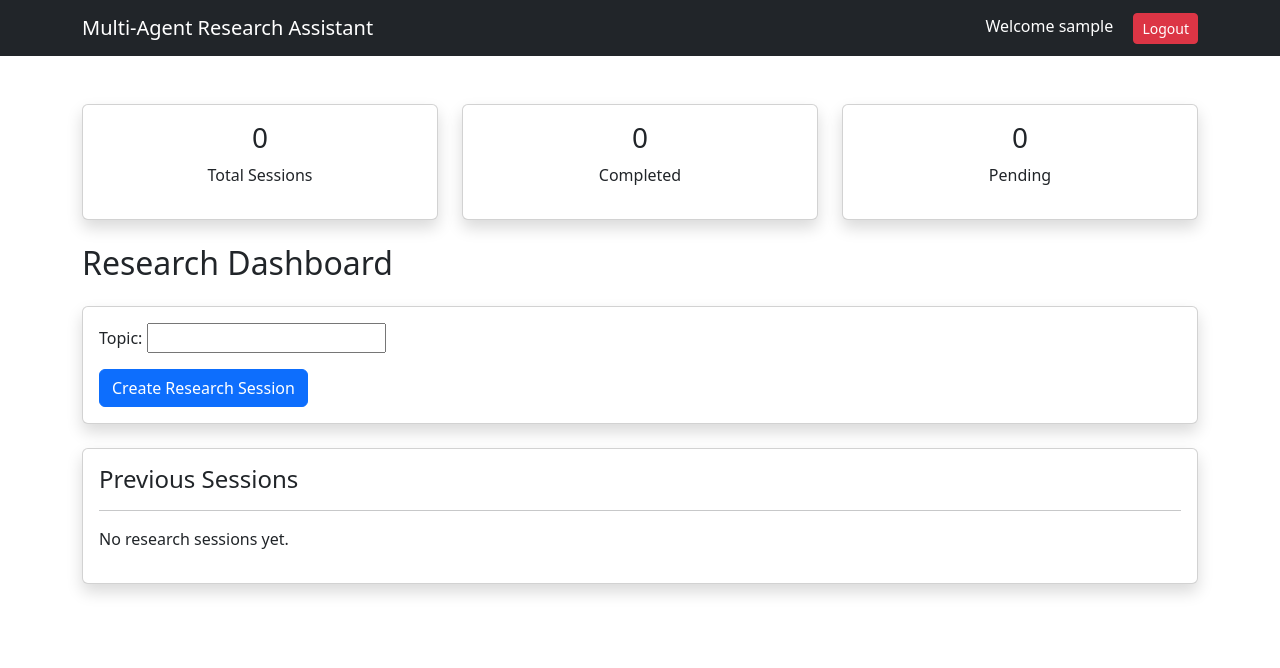
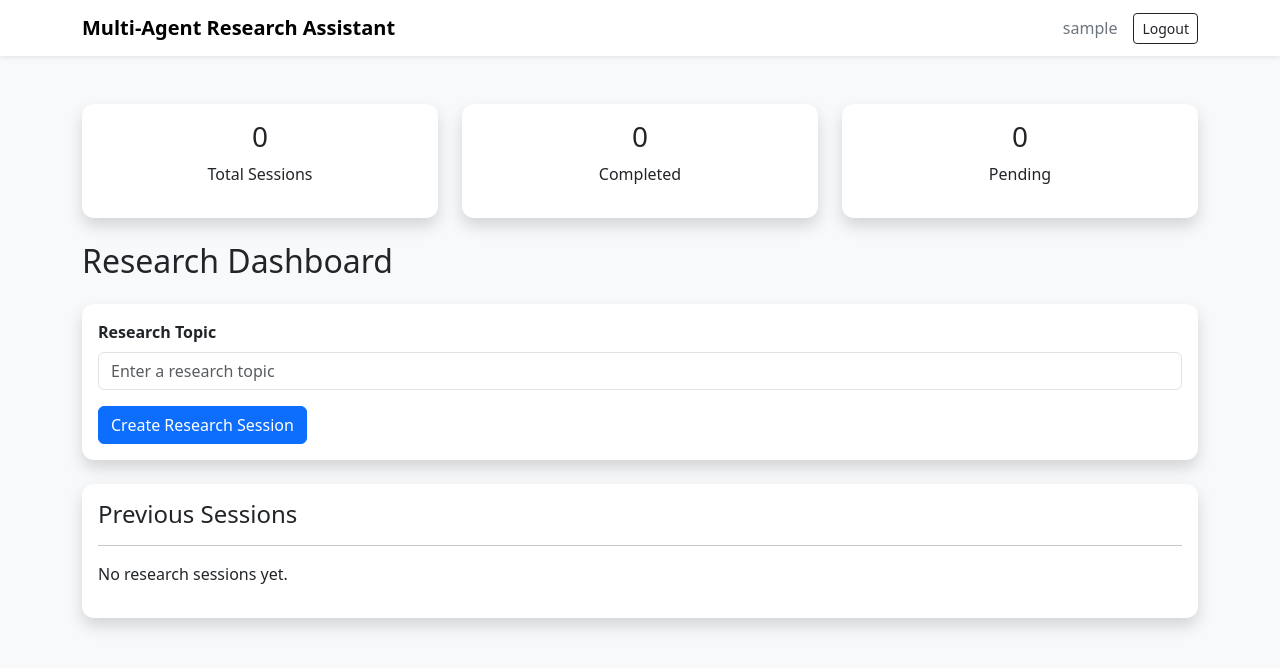
Before and after one commit to AbinSanilkumar/multi-agent-research-assistant, a Django app: page / in a window 1280 px wide. Shown: the top 668 px of the page. Run offline with Django 5.2, Linux system fonts and the light colour scheme; the visitor is signed in with stand-in values (Sample User, id 1); data that the repository does not hold is empty.

Commit message:
Improve dashboard and session detail UI

```diff
--- a/research/forms.py
+++ b/research/forms.py
@@ -1,6 +1,14 @@
 from django import forms
 
+
 class ResearchForm(forms.Form):
+
     topic = forms.CharField(
-        max_length=500
+        max_length=500,
+        widget=forms.TextInput(
+            attrs={
+                'class': 'form-control',
+                'placeholder': 'Enter a research topic'
+            }
+        )
     )
--- a/research/templates/research/dashboard.html
+++ b/research/templates/research/dashboard.html
@@ -9,63 +9,30 @@ Dashboard
 <div class="row mb-4">
 
     <div class="col-md-4">
-
         <div class="card text-center shadow">
-
             <div class="card-body">
-
-                <h3>
-                    {{ total_sessions }}
-                </h3>
-
-                <p>
-                    Total Sessions
-                </p>
-
+                <h3>{{ total_sessions }}</h3>
+                <p>Total Sessions</p>
             </div>
-
         </div>
-
     </div>
 
     <div class="col-md-4">
-
         <div class="card text-center shadow">
-
             <div class="card-body">
-
-                <h3>
-                    {{ completed_sessions }}
-                </h3>
-
-                <p>
-                    Completed
-                </p>
-
+                <h3>{{ completed_sessions }}</h3>
+                <p>Completed</p>
             </div>
-
         </div>
-
     </div>
 
     <div class="col-md-4">
-
         <div class="card text-center shadow">
-
             <div class="card-body">
-
-                <h3>
-                    {{ pending_sessions }}
-                </h3>
-
-                <p>
-                    Pending
-                </p>
-
+                <h3>{{ pending_sessions }}</h3>
+                <p>Pending</p>
             </div>
-
         </div>
-
     </div>
 
 </div>
@@ -78,15 +45,18 @@ Dashboard
     <div class="card-body">
 
         <form method="POST">
-
             {% csrf_token %}
 
-            {{ form.as_p }}
+            <div class="mb-3">
+                <label class="form-label fw-semibold">
+                    Research Topic
+                </label>
+                {{ form.topic }}
+            </div>
 
             <button class="btn btn-primary">
                 Create Research Session
             </button>
-
         </form>
 
     </div>
@@ -95,66 +65,43 @@ Dashboard
 <div class="card shadow">
     <div class="card-body">
 
-        <h4>
-            Previous Sessions
-        </h4>
-
+        <h4>Previous Sessions</h4>
         <hr>
 
         {% for session in sessions %}
-
-        <div class="card shadow mb-3">
-
+        <div class="card shadow-sm mb-3">
             <div class="card-body">
 
-                <h5>
-                    {{ session.topic }}
-                </h5>
+                <div class="d-flex justify-content-between align-items-center">
+                    <h5 class="mb-0">{{ session.topic }}</h5>
 
-                <small class="text-muted">
-                    {{ session.created_at }}
-                </small>
+                    {% if session.status == "completed" %}
+                        <span class="badge bg-success">Completed</span>
+                    {% else %}
+                        <span class="badge bg-warning text-dark">Pending</span>
+                    {% endif %}
+                </div>
 
-                {% if session.status == "completed" %}
+                <hr>
 
-                <span class="badge bg-success">
-                    Completed
-                </span>
-
-                {% else %}
-
-                <span class="badge bg-warning text-dark">
-                    Pending
-                </span>
-
-                {% endif %}
-
-                <br><br>
+                <p class="text-muted mb-3">
+                    Created on {{ session.created_at }}
+                </p>
 
                 <a href="{% url 'session_detail' session.id %}"
                    class="btn btn-primary btn-sm">
-
                     View Details
-
                 </a>
 
                 <a href="{% url 'delete_session' session.id %}"
-                   class="btn btn-danger btn-sm">
-
+                   class="btn btn-outline-danger btn-sm">
                     Delete
-
                 </a>
 
             </div>
-
         </div>
-
         {% empty %}
-
-            <p>
-                No research sessions yet.
-            </p>
-
+            <p>No research sessions yet.</p>
         {% endfor %}
 
     </div>
--- /dev/null
+++ b/static/css/style.css
@@ -0,0 +1,37 @@
+body {
+    background-color: #f8f9fa;
+}
+
+.navbar-brand {
+    font-weight: 700;
+}
+
+.card {
+    border: none;
+    border-radius: 12px;
+    transition: 0.3s ease;   /* ✅ smooth hover transition */
+}
+
+.card:hover {
+    transform: translateY(-3px);
+    box-shadow: 0 8px 20px rgba(0,0,0,0.1);  /* ✅ hover effect */
+}
+
+.shadow-soft {
+    box-shadow: 0 2px 10px rgba(0,0,0,0.08);
+}
+
+pre {
+    white-space: pre-wrap;
+    word-wrap: break-word;
+}
+
+/* ✅ New styles */
+.card-header {
+    background: #ffffff;
+    font-weight: 600;
+}
+
+.badge {
+    font-size: 0.85rem;
+}
--- a/templates/base.html
+++ b/templates/base.html
@@ -7,38 +7,43 @@
 
     <link href="https://cdn.jsdelivr.net/npm/bootstrap@5.3.7/dist/css/bootstrap.min.css"
           rel="stylesheet">
+
+    {% load static %}
+
+    <link rel="stylesheet"
+          href="{% static 'css/style.css' %}">
 </head>
 <body>
 
-<nav class="navbar navbar-expand-lg navbar-dark bg-dark">
+<nav class="navbar navbar-expand-lg navbar-light bg-white shadow-sm">
     <div class="container">
 
-        <a class="navbar-brand" href="/">
+        <a class="navbar-brand fw-bold" href="/">
             Multi-Agent Research Assistant
         </a>
 
-        <div class="ms-auto">
+        <div class="ms-auto d-flex align-items-center">
 
             {% if user.is_authenticated %}
 
-                <span class="text-white me-3">
-                    Welcome {{ user.username }}
+                <span class="text-secondary me-3">
+                    {{ user.username }}
                 </span>
 
                 <a href="{% url 'logout' %}"
-                   class="btn btn-danger btn-sm">
+                   class="btn btn-outline-dark btn-sm">
                     Logout
                 </a>
 
             {% else %}
 
                 <a href="{% url 'login' %}"
-                   class="btn btn-primary btn-sm">
+                   class="btn btn-outline-primary btn-sm me-2">
                     Login
                 </a>
 
                 <a href="{% url 'register' %}"
-                   class="btn btn-success btn-sm">
+                   class="btn btn-primary btn-sm">
                     Register
                 </a>
 
```
Also changed, not shown: research/templates/research/session_detail.html (+102 -39 lines), README.md.
